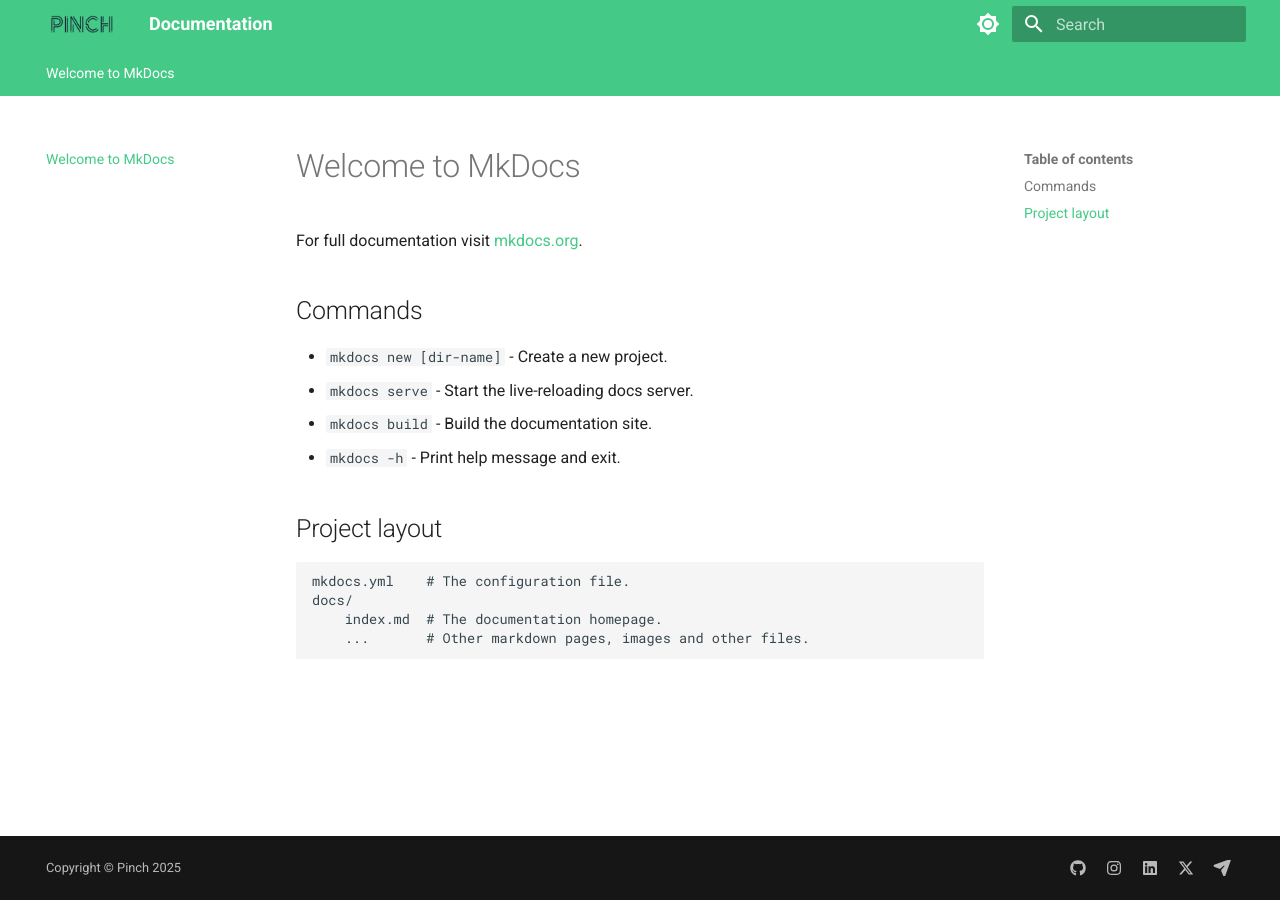
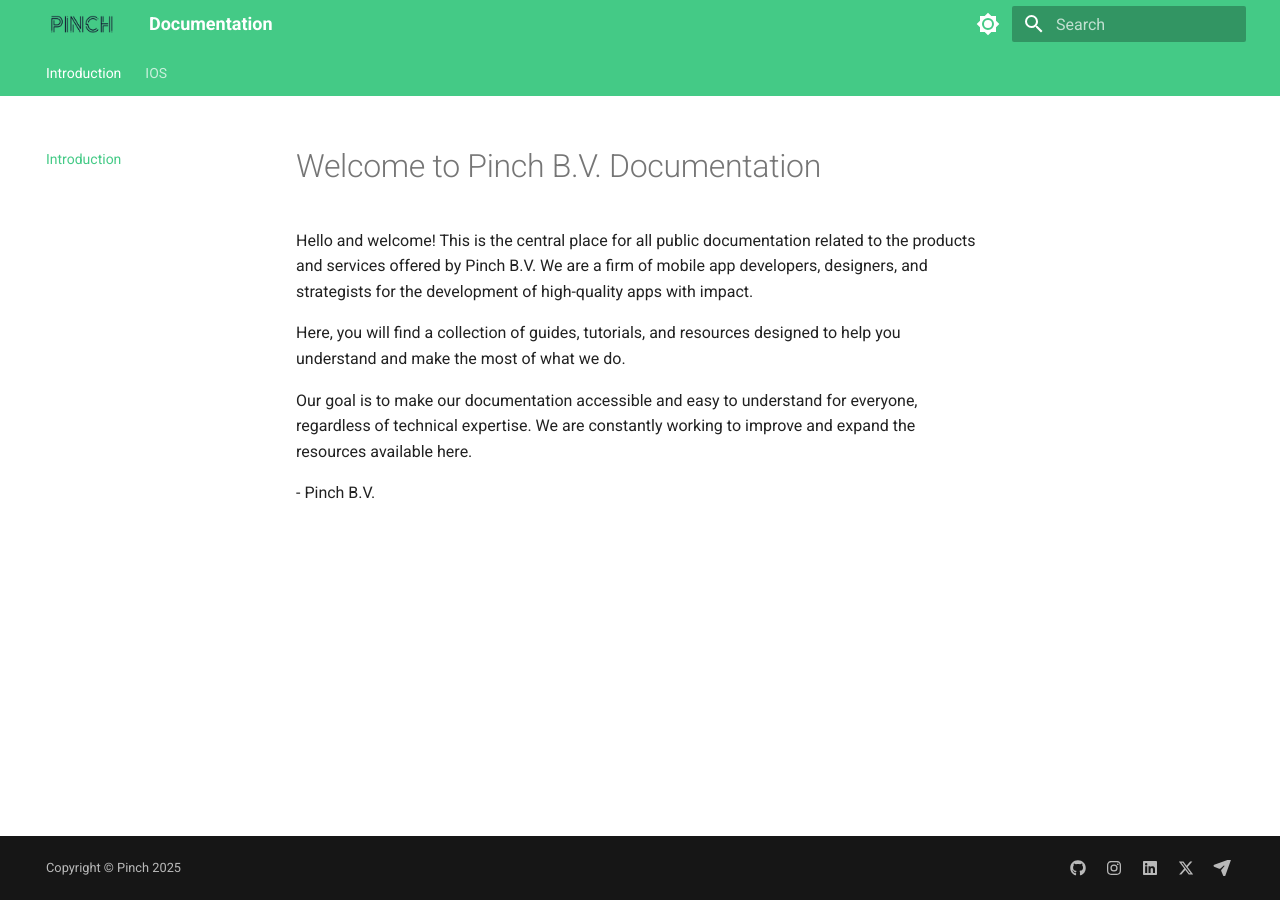
Before and after one commit to pinchbv/pinchbv.github.io, an MkDocs documentation site: the page built from docs/index.md, in a window 1280 px wide. Built offline with MkDocs 1.6.1 and Material for MkDocs 9.7.7, drawn with Linux system fonts in a browser that asks for light colours.

Commit message:
Add iOS UDID documentation

```diff
--- a/docs/index.md
+++ b/docs/index.md
@@ -1,17 +1,15 @@
-# Welcome to MkDocs
+---
+title: Introduction
+---
 
-For full documentation visit [mkdocs.org](https://www.mkdocs.org).
+# Welcome to Pinch B.V. Documentation
 
-## Commands
+Hello and welcome! This is the central place for all public documentation related to the products and services offered by Pinch B.V.
+We are a firm of mobile app developers, designers, and strategists for the development of high-quality apps with impact.
 
-* `mkdocs new [dir-name]` - Create a new project.
-* `mkdocs serve` - Start the live-reloading docs server.
-* `mkdocs build` - Build the documentation site.
-* `mkdocs -h` - Print help message and exit.
+Here, you will find a collection of guides, tutorials, and resources designed to help you understand and make the most of what we do.
 
-## Project layout
+Our goal is to make our documentation accessible and easy to understand for everyone, regardless of technical expertise.
+We are constantly working to improve and expand the resources available here.
 
-    mkdocs.yml    # The configuration file.
-    docs/
-        index.md  # The documentation homepage.
-        ...       # Other markdown pages, images and other files.
+\- Pinch B.V.
```
Also changed, not shown: docs/IOS/index.md (added, +48 -0 lines), docs/assets/ios/UDID/finder-1.png (added), docs/assets/ios/UDID/finder-2.png (added).
